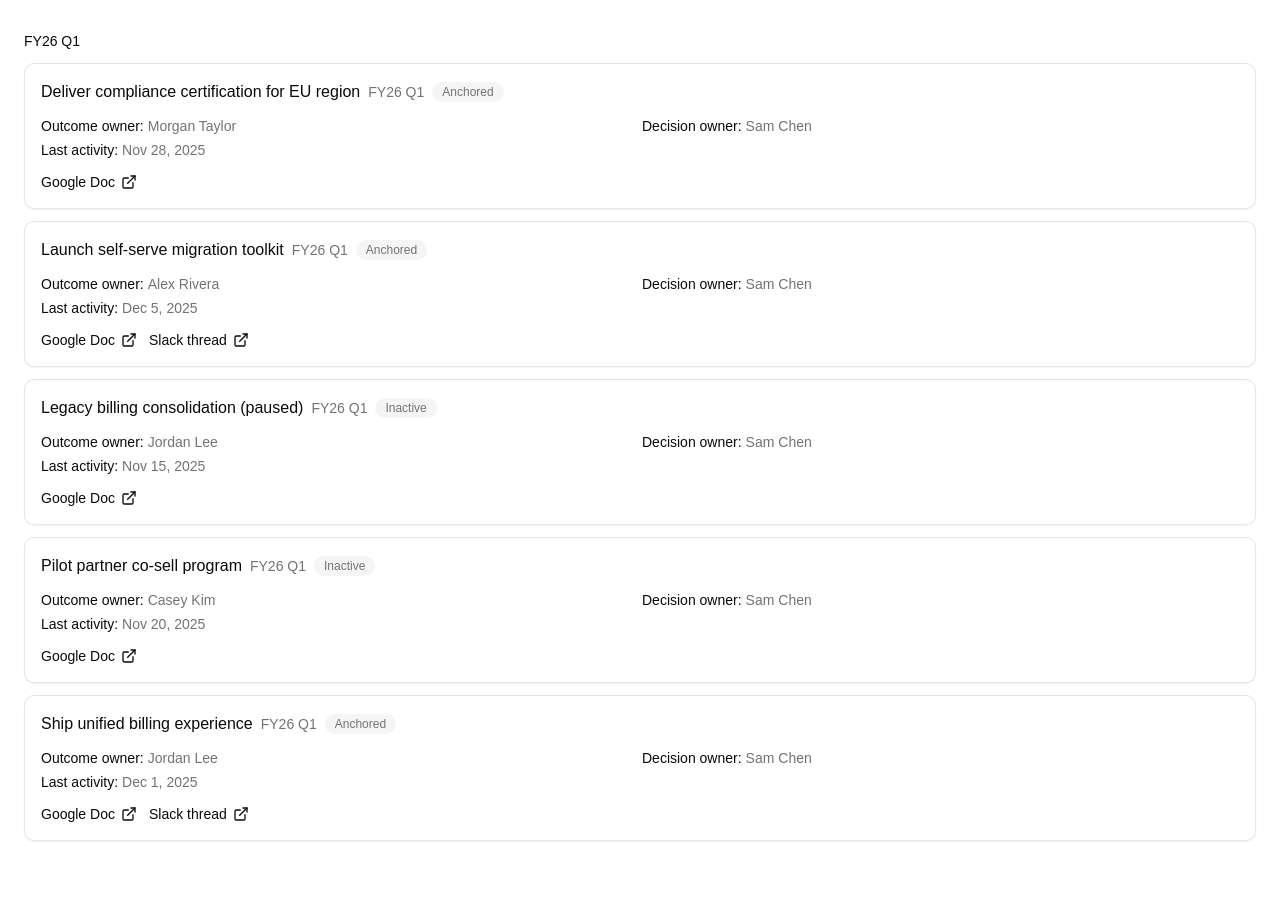
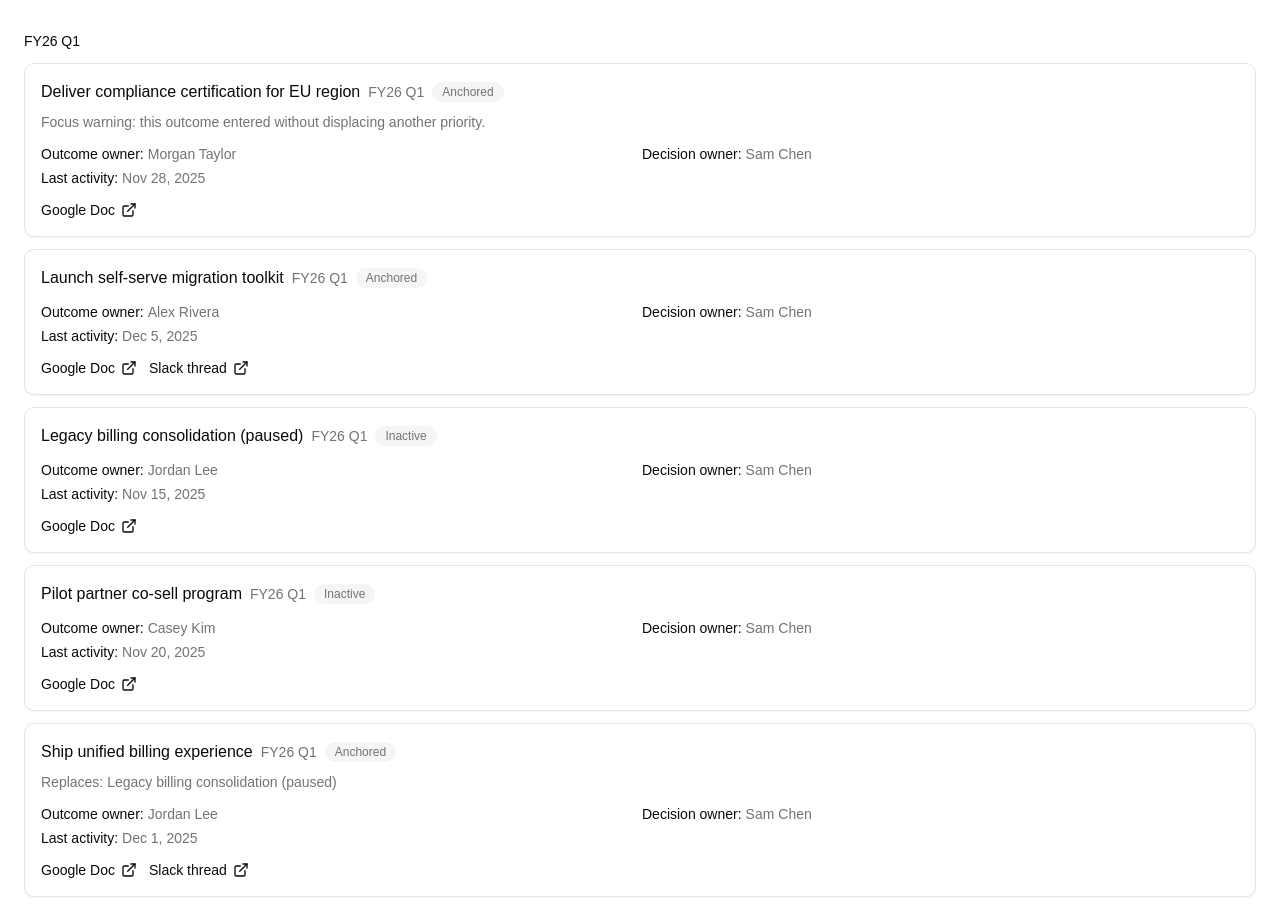
Before and after one commit to erikdohnberg/helm, a Next.js app: page /outcomes in a window 1280 px wide. Shown: the part 584-1505 px from the top of the page. Before the commit the page ends 1449 px from the top, so only its background shows below. Built offline with nearby package versions, Linux system fonts and the light colour scheme.

Commit message:
Add replaced outcome and focus warning display in OutcomeCard component

```diff
--- a/app/(app)/outcomes/page.tsx
+++ b/app/(app)/outcomes/page.tsx
@@ -1,5 +1,6 @@
 import { ExternalLink } from "lucide-react";
 import {
+  getOutcomeById,
   getOutcomesByQuarter,
   getQuarterById,
 } from "@/lib/mock/mockData";
@@ -36,6 +37,13 @@ function OutcomeCard({
   outcome: Outcome;
   quarterLabel: string;
 }) {
+  const replacedOutcome =
+    outcome.entryMode === "Replace" && outcome.replacedOutcomeId
+      ? getOutcomeById(outcome.replacedOutcomeId)
+      : undefined;
+  const showAdditiveFocusWarning =
+    outcome.entryMode === "Additive" && outcome.focusWarning;
+
   return (
     <li className="rounded-lg border border-border bg-card p-4 text-card-foreground shadow-sm">
       <div className="flex flex-wrap items-center gap-2">
@@ -43,6 +51,17 @@ function OutcomeCard({
         <span className="text-sm text-muted-foreground">{quarterLabel}</span>
         <Chip label={formatStatus(outcome.status)} />
       </div>
+      {replacedOutcome && (
+        <p className="mt-2 text-sm text-muted-foreground">
+          Replaces: {replacedOutcome.title}
+        </p>
+      )}
+      {showAdditiveFocusWarning && (
+        <p className="mt-2 text-sm text-muted-foreground">
+          Focus warning: this outcome entered without displacing another
+          priority.
+        </p>
+      )}
       <dl className="mt-3 grid gap-1 text-sm sm:grid-cols-2">
         <div>
           <dt className="inline font-medium text-foreground after:content-[':'] after:mr-1">
```
